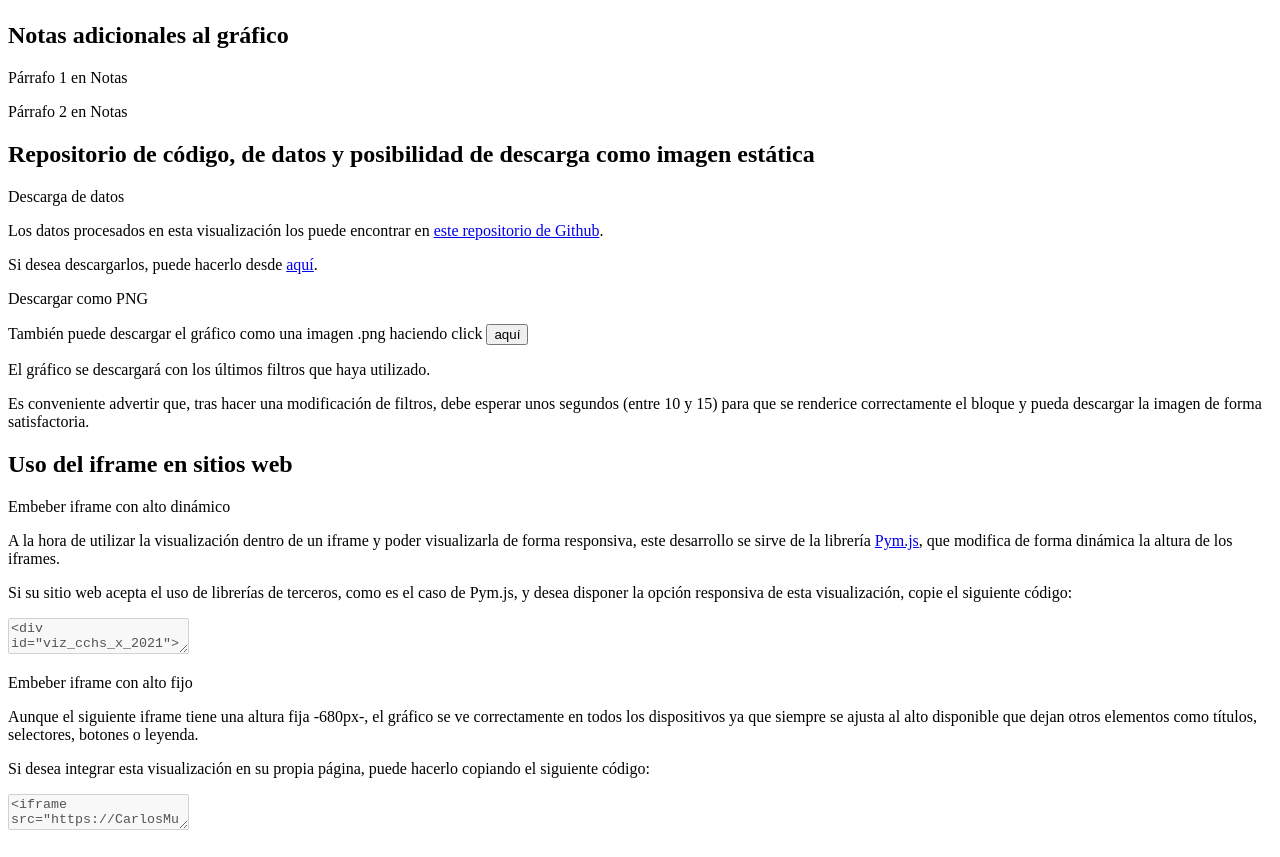
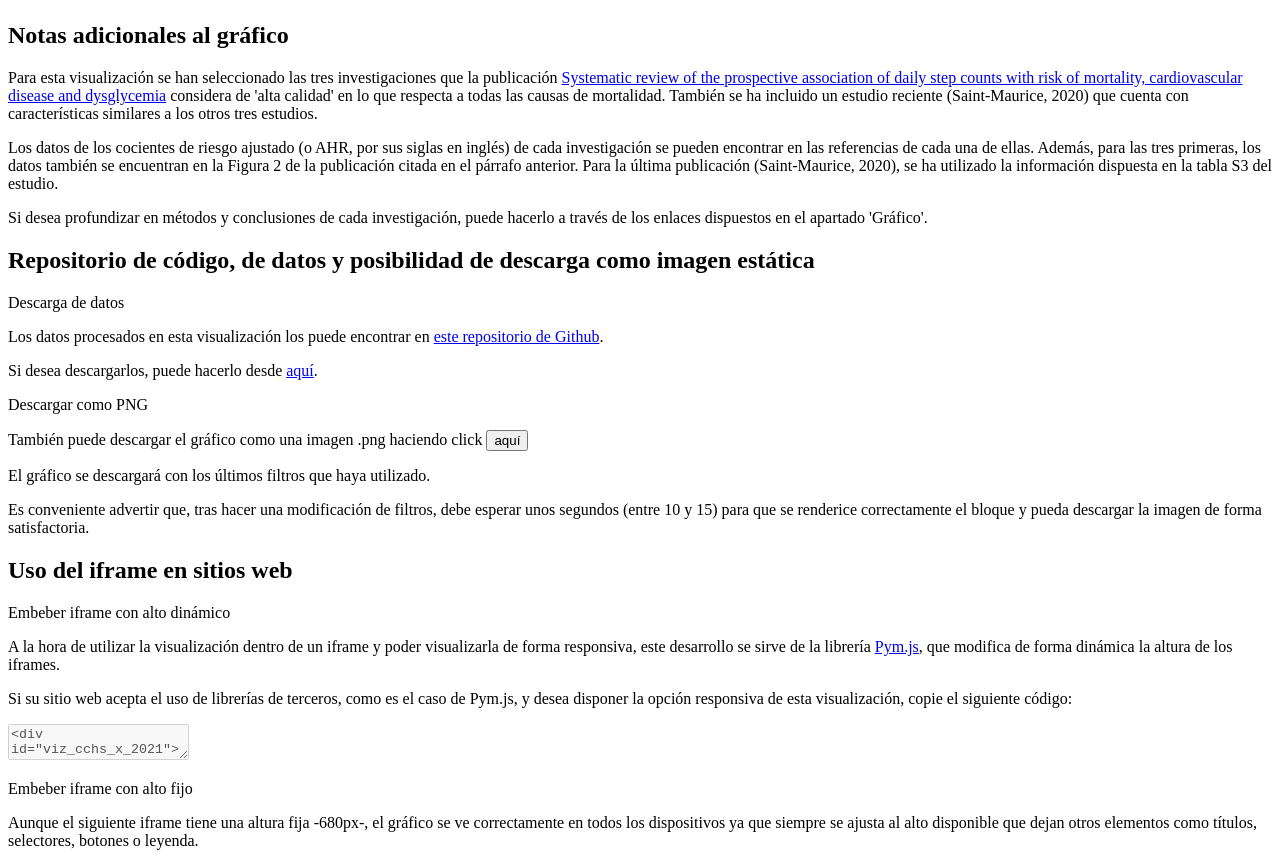
Before and after one commit to EnvejecimientoEnRed/mortalidad-daily-steps, a website: page pre/template.html in a window 1280 px wide. Shown: the part 3605-4462 px from the top of the page. Drawn offline with Linux system fonts and the light colour scheme; a script that the page names is missing.

Commit message:
Incorporando Notas

```diff
--- a/pre/template.html
+++ b/pre/template.html
@@ -193,8 +193,9 @@
                 <div class="b-title">
                     <h1 class="title">Notas adicionales al gráfico</h1>
                 </div>
-                <p class="text__paragraph">Párrafo 1 en Notas</p>
-                <p class="text__paragraph">Párrafo 2 en Notas</p>
+                <p class="text__paragraph">Para esta visualización se han seleccionado las tres investigaciones que la publicación <a href="https://ijbnpa.biomedcentral.com/articles/10.1186/s12966-020-00978-9#availability-of-data-and-materials" target="_blank" class="link">Systematic review of the prospective association of daily step counts with risk of mortality, cardiovascular disease and dysglycemia</a> considera de 'alta calidad' en lo que respecta a todas las causas de mortalidad. También se ha incluido un estudio reciente (Saint-Maurice, 2020) que cuenta con características similares a los otros tres estudios.</p>
+                <p class="text__paragraph">Los datos de los cocientes de riesgo ajustado (o AHR, por sus siglas en inglés) de cada investigación se pueden encontrar en las referencias de cada una de ellas. Además, para las tres primeras, los datos también se encuentran en la Figura 2 de la publicación citada en el párrafo anterior. Para la última publicación (Saint-Maurice, 2020), se ha utilizado la información dispuesta en la tabla S3 del estudio.</p>
+                <p class="text__paragraph">Si desea profundizar en métodos y conclusiones de cada investigación, puede hacerlo a través de los enlaces dispuestos en el apartado 'Gráfico'.</p>
             </section>
             <section class="content b-data">
                 <div class="b-title">
```
Also changed, not shown: docs/index.html (+1 -1 lines).
